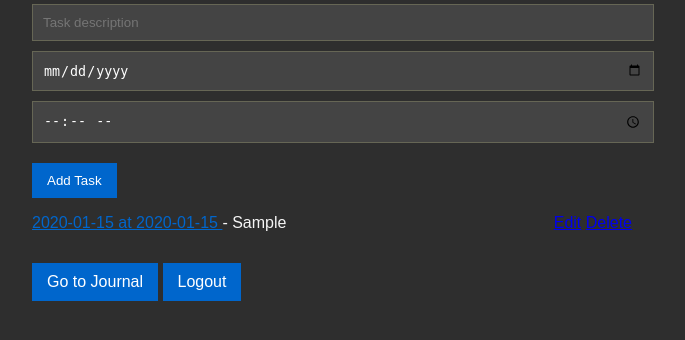
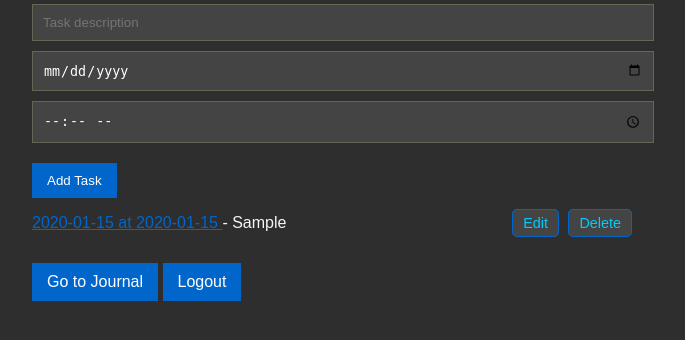
Before and after one commit to Marsh3184/Marsh-Scheduler, a Flask app: page / in a window 1280 px wide. Shown: the part 291-631 px from the top of the page, without its empty margins (308-993 px from the left). Run offline with Flask 3, Linux system fonts and the light colour scheme; the visitor is signed in with stand-in values (Sample User, id 1); tables that the repository leaves empty hold one stand-in row (values such as "Sample post").

Commit message:
Update style.css

```diff
--- a/static/style.css
+++ b/static/style.css
@@ -60,3 +60,17 @@ button, .journal-btn, .back-btn {
     text-decoration: underline;
     font-size: 0.9em;
 }
+.task-btn {
+    background-color: #444;
+    color: #00ccff;
+    padding: 5px 10px;
+    margin-left: 5px;
+    text-decoration: none;
+    border: 1px solid #0066cc;
+    border-radius: 5px;
+    font-size: 0.9em;
+}
+.task-btn:hover {
+    background-color: #0066cc;
+    color: white;
+}
```
